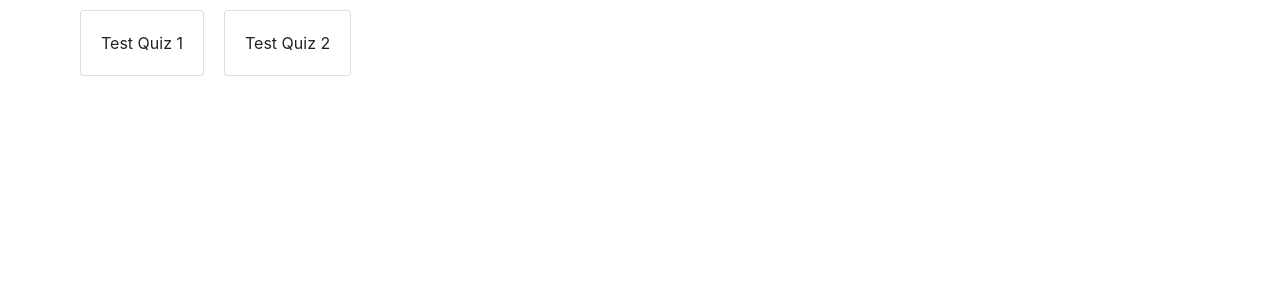
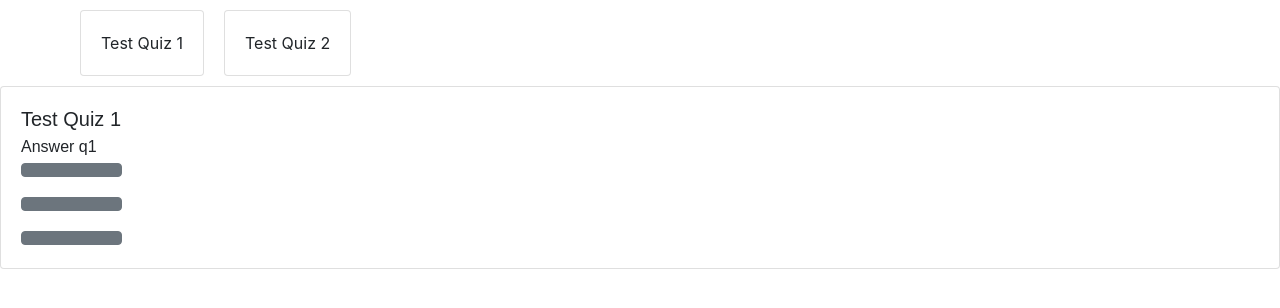
Before and after one commit to Final-Project-CLE/final-project, a React (Create React App) app in the folder finalproject/: page / in a window 1280 px wide. Shown: the top 308 px of the page. Built offline with nearby package versions, Linux system fonts and the light colour scheme; a web font is replaced by a local one.

Commit message:
using reactstrap for Quiz display

```diff
--- a/finalproject/package.json
+++ b/finalproject/package.json
@@ -3,9 +3,11 @@
   "version": "0.1.0",
   "private": true,
   "dependencies": {
+    "bootstrap": "^4.1.1",
     "react": "^16.4.1",
     "react-dom": "^16.4.1",
-    "react-scripts": "1.1.4"
+    "react-scripts": "1.1.4",
+    "reactstrap": "^6.1.0"
   },
   "scripts": {
     "start": "react-scripts start",
--- a/finalproject/src/components/Page.js
+++ b/finalproject/src/components/Page.js
@@ -2,6 +2,7 @@ import React, { Component } from 'react';
 import QuizBox from "./QuizBox";
 import data from "../data.json";
 import Container from "./Container";
+import Quiz from "./Quiz";
 
 class Page extends Component {
   state = {
@@ -21,6 +22,10 @@ class Page extends Component {
             ))}
           </div>
         </Container>
+        <Quiz
+        quizTitle ={data[0].quizTitle}
+        Q1 = {data[0].q1.question}
+        />
 
       </div>
     );
--- /dev/null
+++ b/finalproject/src/components/Quiz.js
@@ -0,0 +1,48 @@
+import React from "react";
+import {
+    Card, CardText, CardBody,
+    CardTitle, CardSubtitle, Button, ButtonGroup
+} from 'reactstrap';
+
+const Quiz = props => (
+
+    <div>
+        <Card>
+            <CardBody>
+                <CardTitle>{props.quizTitle}</CardTitle>
+                <CardSubtitle>{props.Q1}</CardSubtitle>
+                <CardText>
+                    <ButtonGroup>
+                    <Button value={props.correctQ1A1}>{props.Q1A1}</Button>
+                    <Button value={props.correctQ2A2}>{props.Q1A2}</Button>
+                    <Button value={props.correctQ1A3}>{props.Q1A3}</Button>
+                    <Button value={props.correctQ1A4}>{props.Q1A4}</Button>
+                    </ButtonGroup>
+                </CardText>
+                <CardSubtitle>{props.Q2}</CardSubtitle>
+                <CardText>
+                    <ButtonGroup>
+                    <Button value={props.correctQ2A1}>{props.Q2A1}</Button>
+                    <Button value={props.correctQ2A2}>{props.Q2A2}</Button>
+                    <Button value={props.correctQ2A3}>{props.Q2A3}</Button>
+                    <Button value={props.correctQ2A4}>{props.Q2A4}</Button>
+                    </ButtonGroup>
+                </CardText>
+                <CardSubtitle>{props.Q3}</CardSubtitle>
+                <CardText>
+                    <ButtonGroup>
+                    <Button value={props.correctQ3A1}>{props.Q3A1}</Button>
+                    <Button value={props.correctQ2A2}>{props.Q3A2}</Button>
+                    <Button value={props.correctQ3A3}>{props.Q3A3}</Button>
+                    <Button value={props.correctQ3A4}>{props.Q3A4}</Button>
+                    </ButtonGroup>
+                </CardText>
+            </CardBody>
+
+        </Card>
+
+    </div>
+
+)
+
+export default Quiz;
--- a/finalproject/src/index.js
+++ b/finalproject/src/index.js
@@ -1,5 +1,6 @@
 import React from "react";
 import ReactDOM from "react-dom";
 import App from "./App";
+import 'bootstrap/dist/css/bootstrap.min.css';
 
 ReactDOM.render(<App />, document.getElementById("root"));
```
Also changed, not shown: 1 other file (tests, documents, lock files or other folders).
